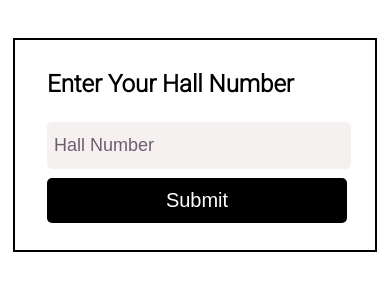
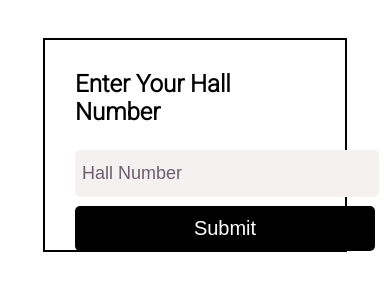
Before and after one commit to akashbalan45/Akash, a plain HTML site: page index.html in a window 390 px wide. Shown: the part 199-490 px from the top of the page. Drawn offline with Linux system fonts and the light colour scheme.

Commit message:
Update index.html

```diff
--- a/index.html
+++ b/index.html
@@ -92,7 +92,7 @@ a{
 
 @media (max-width:800px) {
   .submission-box{
-    width: 360px !important;
+    width: 300px !important;
     margin-top: 20px !important;
 
 
@@ -103,7 +103,7 @@ a{
     position: relative !important;
     margin-top: 30px !important;
     margin-bottom: 90px !important;
-    right: 8px;
+    right: 10px;
     height: 90px;
 
 
```
